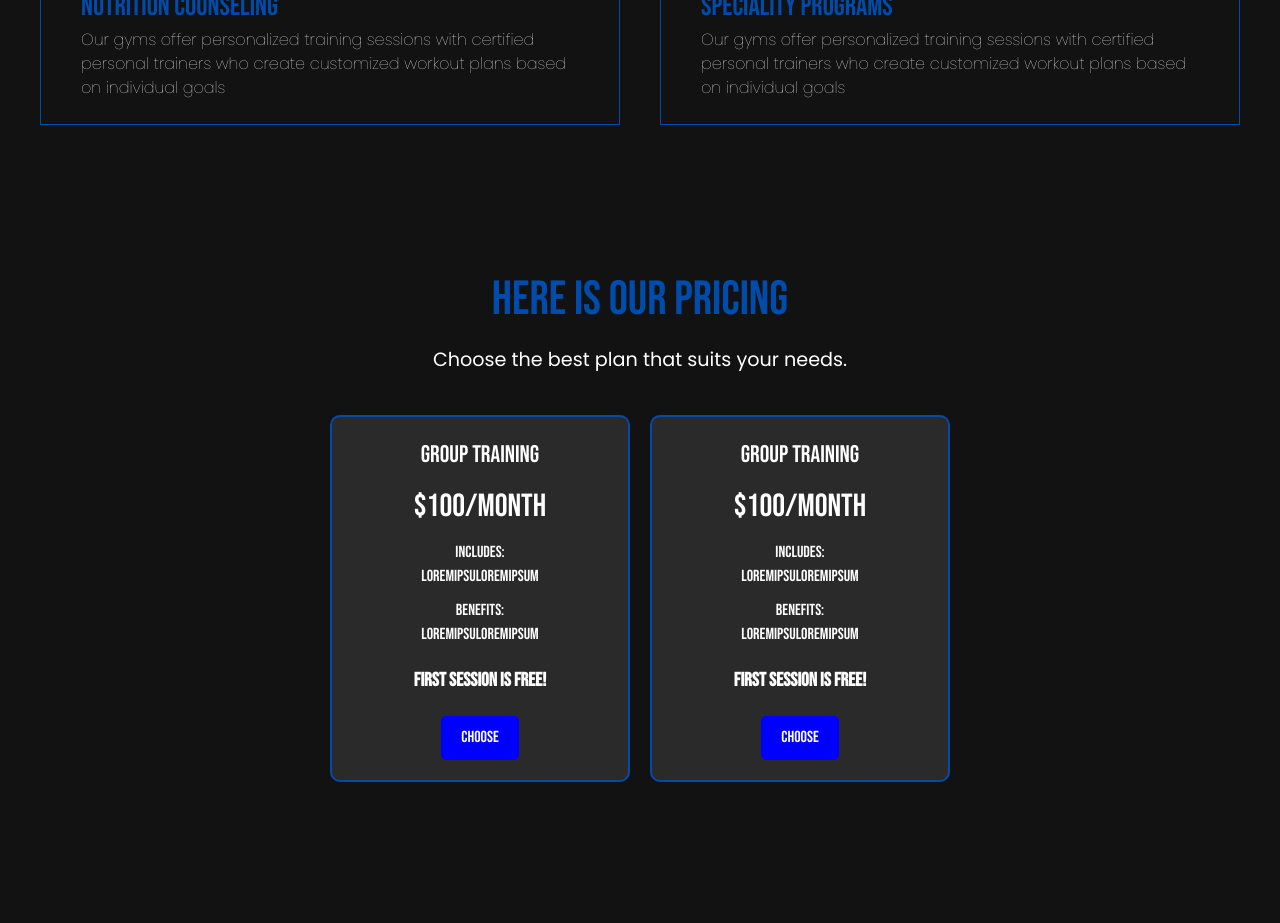
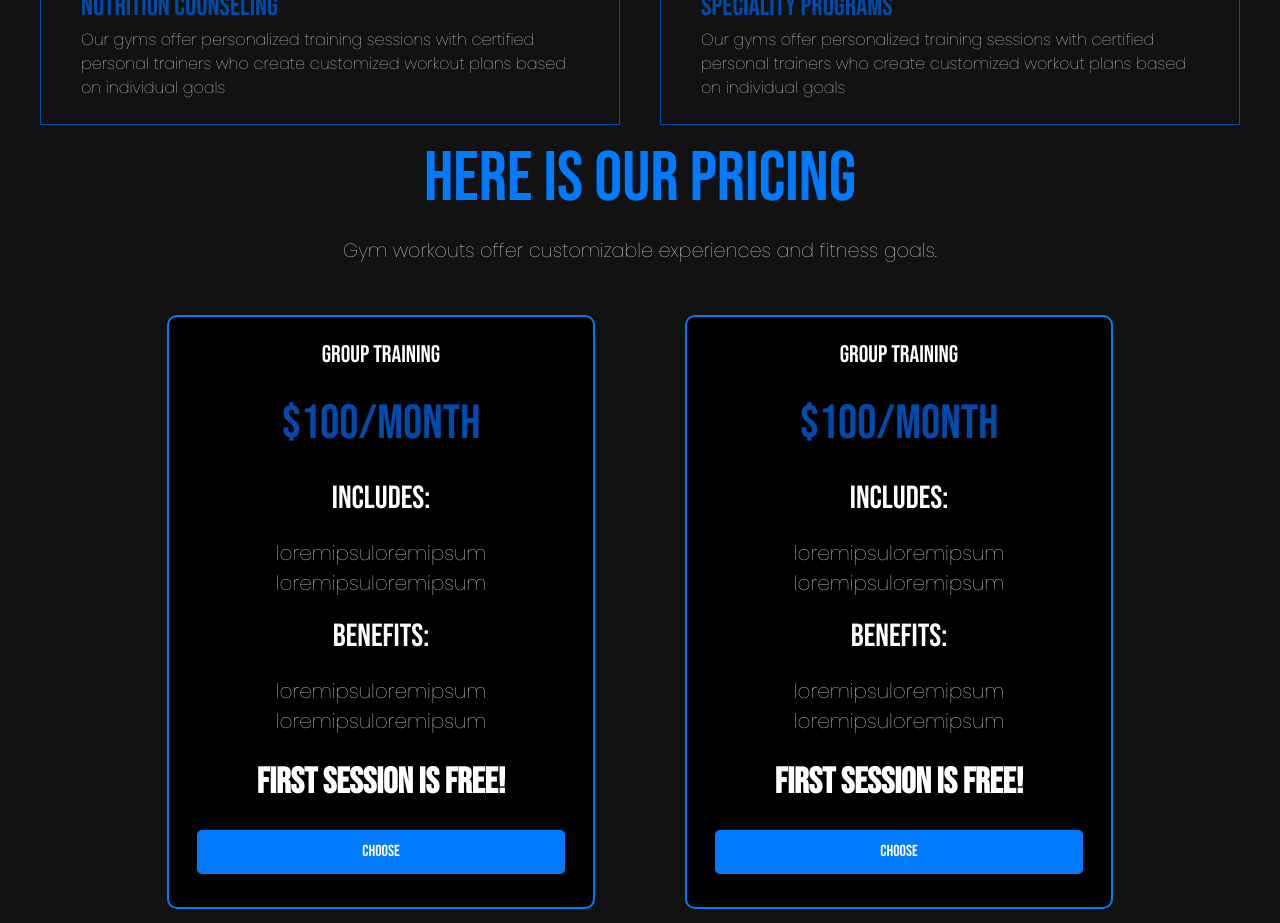
Before and after one commit to adithyagundlapalli/athleticgreatness, a React (Vite) app in the folder athletic-greatness/: page / in a window 1280 px wide. Shown: the part 2360-3283 px from the top of the page. Built offline with nearby package versions, Linux system fonts and the light colour scheme.

Commit message:
Finished styling the pricing page.

```diff
--- a/athletic-greatness/src/components/pricing/index.tsx
+++ b/athletic-greatness/src/components/pricing/index.tsx
@@ -4,22 +4,30 @@ import './pricing.scss';
 const Pricing: React.FC = () => {
     return (
         <div className="pricing">
-            <h1 className="header">Here is our Pricing</h1>
-            <p className="description">Choose the best plan that suits your needs.</p>
+            <h1 className="header">HERE IS OUR PRICING</h1>
+            <p className="description">Gym workouts offer customizable experiences and fitness goals.</p>
             <div className="pricing-cards">
                 <div className="pricing-card">
-                    <h2 className="card-title">Group Training</h2>
-                    <div className="card-price">$100/Month</div>
-                    <div className="includes">Includes:<br /> loremipsuloremipsum</div>
-                    <div className="benefits">Benefits:<br /> loremipsuloremipsum</div>
+                <h2 className="card-title">GROUP TRAINING</h2>
+                    <div className="card-price">$100/MONTH</div>
+                    <div className="includes">INCLUDES:</div>
+                    <div className='content'>loremipsuloremipsum</div>
+                    <div className='content'>loremipsuloremipsum</div>
+                    <div className="benefits">BENEFITS:</div>
+                    <div className='content'>loremipsuloremipsum</div>
+                    <div className='content'>loremipsuloremipsum</div>
                     <div className="free-session">FIRST SESSION IS FREE!</div>
                     <button className="choose-button">Choose</button>
                 </div>
                 <div className="pricing-card">
-                    <h2 className="card-title">Group Training</h2>
-                    <div className="card-price">$100/Month</div>
-                    <div className="includes">Includes:<br /> loremipsuloremipsum</div>
-                    <div className="benefits">Benefits:<br /> loremipsuloremipsum</div>
+                    <h2 className="card-title">GROUP TRAINING</h2>
+                    <div className="card-price">$100/MONTH</div>
+                    <div className="includes">INCLUDES:</div>
+                    <div className='content'>loremipsuloremipsum</div>
+                    <div className='content'>loremipsuloremipsum</div>
+                    <div className="benefits">BENEFITS:</div>
+                    <div className='content'>loremipsuloremipsum</div>
+                    <div className='content'>loremipsuloremipsum</div>
                     <div className="free-session">FIRST SESSION IS FREE!</div>
                     <button className="choose-button">Choose</button>
                 </div>
--- a/athletic-greatness/src/components/pricing/pricing.scss
+++ b/athletic-greatness/src/components/pricing/pricing.scss
@@ -9,73 +9,97 @@
     align-items: center;
     justify-content: center;
     padding: 20px;
+    font-family: 'Bebas Neue', sans-serif;
+    color: white;
 
     .header {
+        color: #007BFF; // Bright blue color for the header
+        font-size: 70px;
+        margin-bottom: 5px;
         text-align: center;
-        color: var(--primary-color);
-        font-size: 3rem;
         font-family: 'Bebas Neue', sans-serif;
-        margin-bottom: 10px;
     }
 
     .description {
         text-align: center;
-        color: white;
         font-size: 1.2rem;
+        margin-bottom: 40px;
+        line-height: 1.5; // Add line height for spacing
         font-family: 'Poppins', sans-serif;
-        margin-bottom: 40px;
+        font-weight: 100;
+
     }
 
     .pricing-cards {
         display: flex;
         justify-content: center;
-        gap: 20px;
+        gap: 70px;
         width: 100%;
         max-width: 1200px;
+        flex-wrap: wrap; // Allow wrapping for responsiveness
 
         .pricing-card {
-            background-color: rgba(255, 255, 255, 0.1);
-            border: 2px solid var(--primary-color);
+            background-color: black; // Set card background to black
+            border: 2px solid #007BFF; // Border color matching the header
             border-radius: 10px;
-            padding: 20px;
+            padding: 20px; // Maintain original padding
             text-align: center;
             color: white;
-            width: 300px; // Set a fixed width for the cards
+            width: 428px; // Fixed width for cards
+            height: 594px; // Fixed height for cards
+            transition: transform 0.3s ease, background-color 0.3s ease; // Smooth transition for hover effects
+            margin: 10px; // Add margin for spacing between cards
+
+            &:hover {
+                background-color: rgba(0, 123, 255, 0.2); // Light blue background on hover
+                transform: scale(1.05); // Slightly enlarge the card on hover
+            }
 
             .card-title {
                 font-size: 1.5rem;
-                font-family: 'Bebas Neue', sans-serif;
-                margin-bottom: 10px;
+                margin-bottom: 15px; // Increased margin for spacing
+                font-family: 'Bebas Neue', sans-serif; // Use Bebas Neue for card titles
             }
 
             .card-price {
-                font-size: 2rem;
-                margin: 10px 0;
+                font-size: 48px;
+                margin: 15px 0; // Increased margin for spacing
+                color: var(--primary-color)
             }
 
             .includes,
             .benefits {
-                font-size: 1rem;
-                margin: 10px 0;
+                font-size: 32px;
+                margin: 15px 0; // Increased margin for spacing
+            }
+
+            .content{
+                font-size: 20px;
+                font-family: 'Poppins', sans-serif;
+                font-weight: 100;
+
+
             }
 
             .free-session {
-                font-size: 1.2rem;
+                font-size: 36px;
                 font-weight: bold;
-                margin: 20px 0;
+                margin: 20px 0; // Increased margin for spacing
             }
 
             .choose-button {
-                background-color: blue;
+                background-color: #007BFF; // Blue button
                 color: white;
-                padding: 10px 20px;
+                width: 368px; // Set button width
+                padding: 10px; // Maintain padding for better button size
                 border: none;
                 border-radius: 5px;
                 cursor: pointer;
                 font-size: 1rem;
+                transition: background-color 0.3s ease; // Smooth transition for hover effect
 
                 &:hover {
-                    background-color: darkblue;
+                    background-color: rgb(11, 11, 120); // Darker blue on hover
                 }
             }
         }
```
